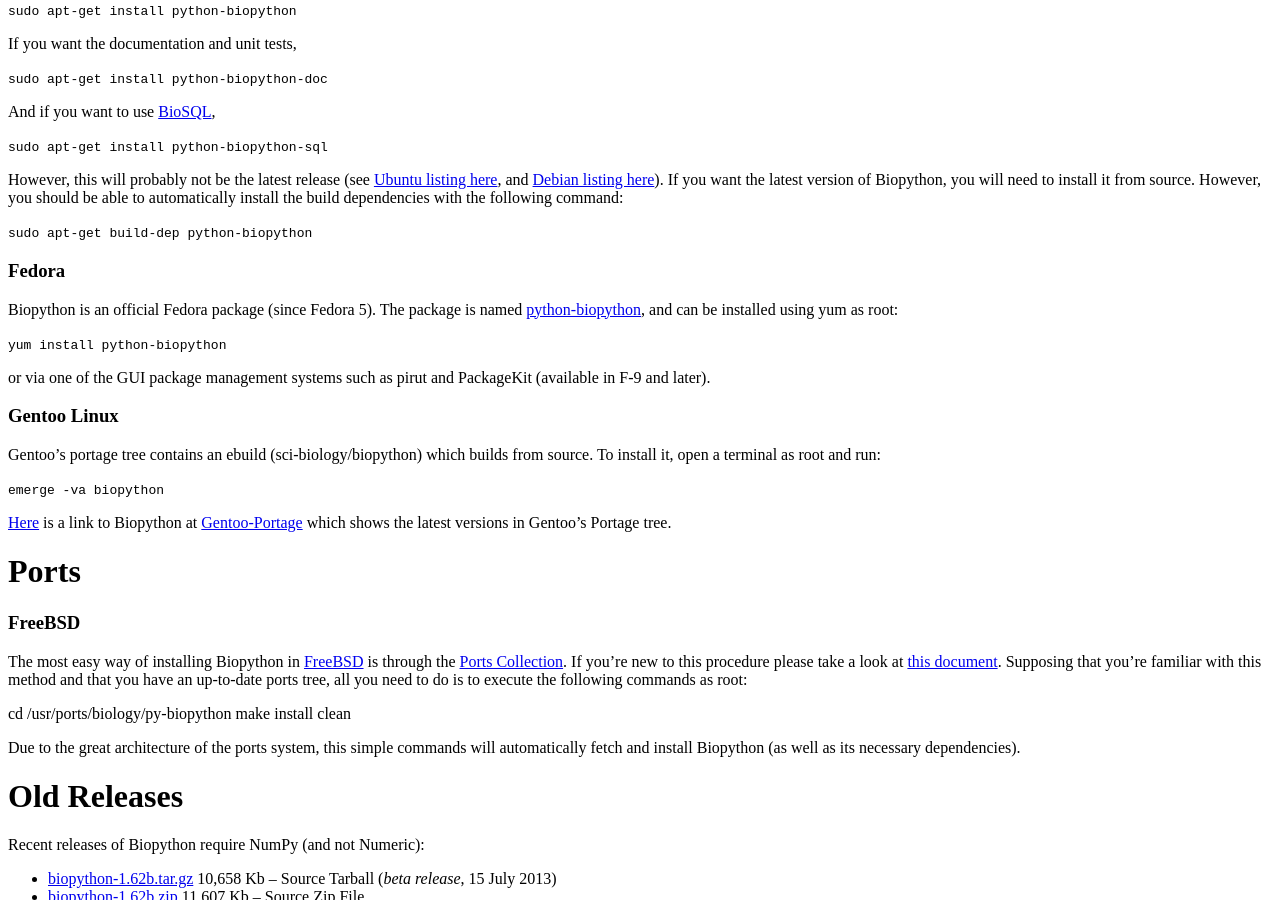
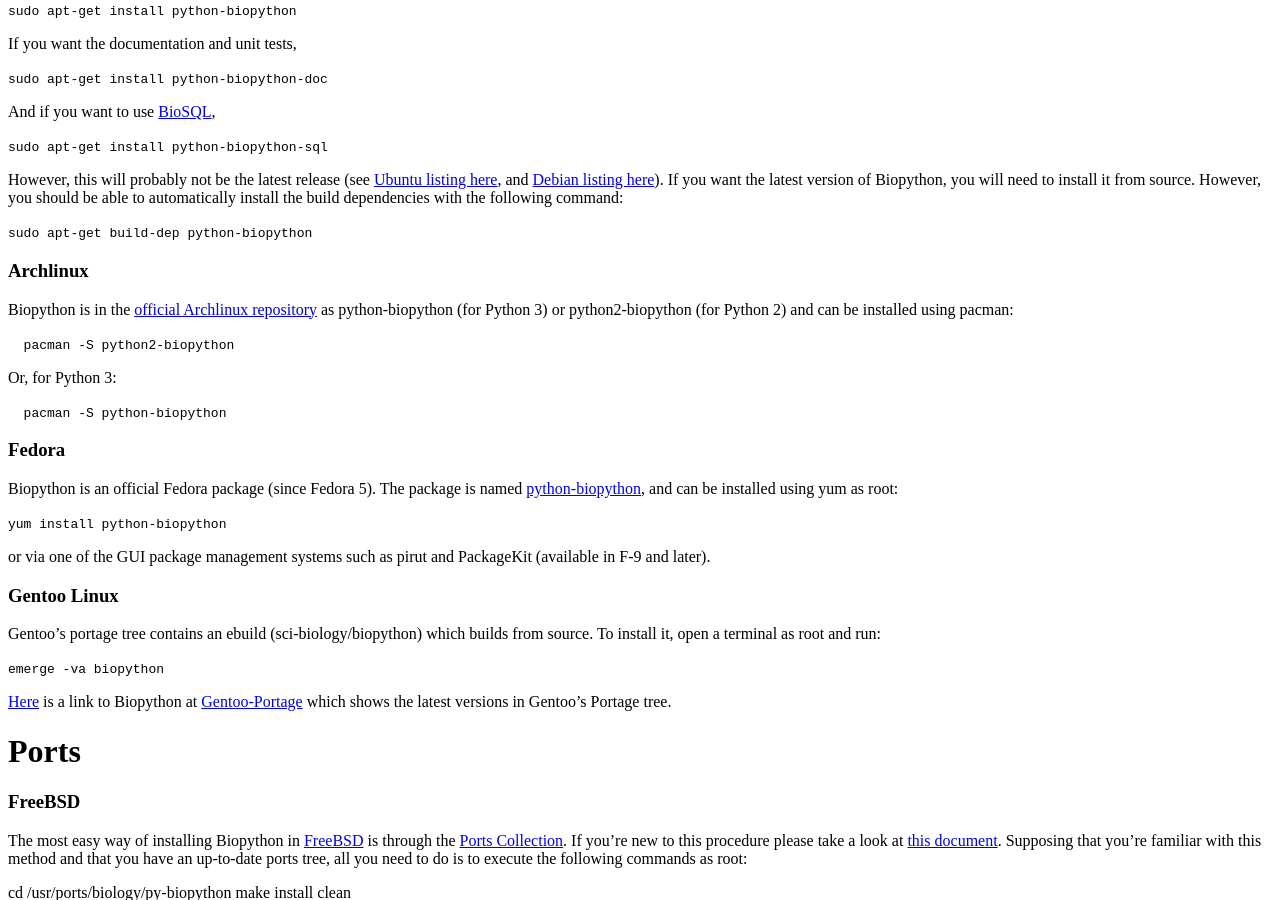
Before and after one commit to biopython/biopython.github.io, a Jekyll site: the page built from wiki/Download.md, in a window 1280 px wide and 900 px high, scrolled down 1712 px. Built offline with Jekyll 4.4.1, drawn with Linux system fonts in a browser that asks for light colours.

Commit message:
/* Packages */ Added Archlinux, per mailing list

```diff
--- a/wiki/Download.md
+++ b/wiki/Download.md
@@ -158,6 +158,19 @@ from source. However, you should be able to automatically install the
 build dependencies with the following command:
 
 `sudo apt-get build-dep python-biopython`
+
+### Archlinux
+
+Biopython is in the [official Archlinux
+repository](https://www.archlinux.org/packages/?q=biopython) as
+python-biopython (for Python 3) or python2-biopython (for Python 2) and
+can be installed using pacman:
+
+`  pacman -S python2-biopython`
+
+Or, for Python 3:
+
+`  pacman -S python-biopython`
 
 ### Fedora
 
```
Also changed, not shown: 1 other file.
